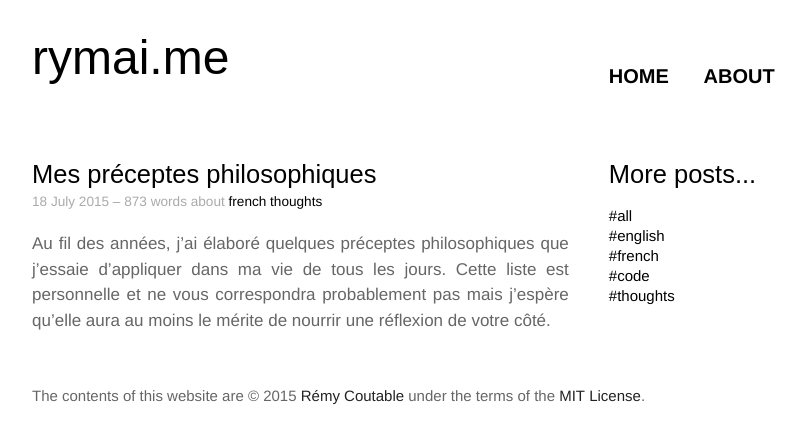
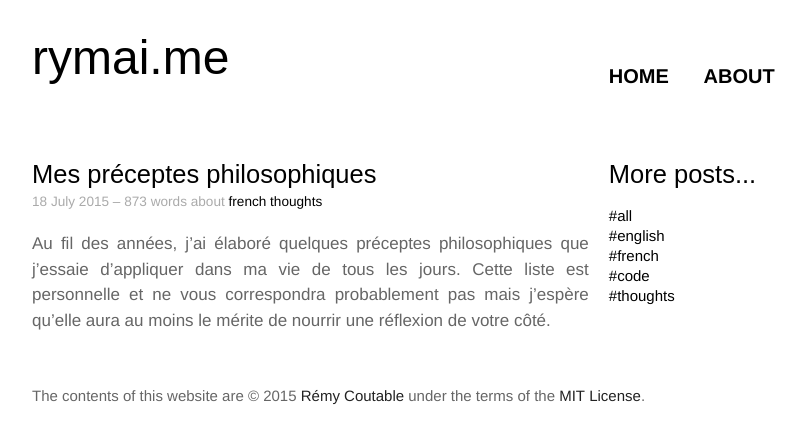
Before and after one commit to rymai/rymai.github.io, a Jekyll site: the page built from index.html, in a window 1280 px wide. Shown: the top 444 px of the page, without its empty margins (139-945 px from the left). Built offline with Jekyll 4.4.1, drawn with Linux system fonts in a browser that asks for light colours; the list of posts is cut into pages by our own code.

Commit message:
Finetune CSS

```diff
--- a/_includes/css/style.css
+++ b/_includes/css/style.css
@@ -133,9 +133,6 @@ body > footer a:hover img {
     margin-top: -20px; } }
 article, aside {
   font-size: 15px; }
-
-article {
-  padding-right: 20px; }
 
 article > footer {
   font-size: smaller; }
--- a/sass/style.scss
+++ b/sass/style.scss
@@ -224,10 +224,6 @@ body > footer a:hover img {
 
 article, aside {
   font-size: $font-size-small;
-}
-
-article {
-  padding-right: 20px;
 }
 
 article > footer {
```
